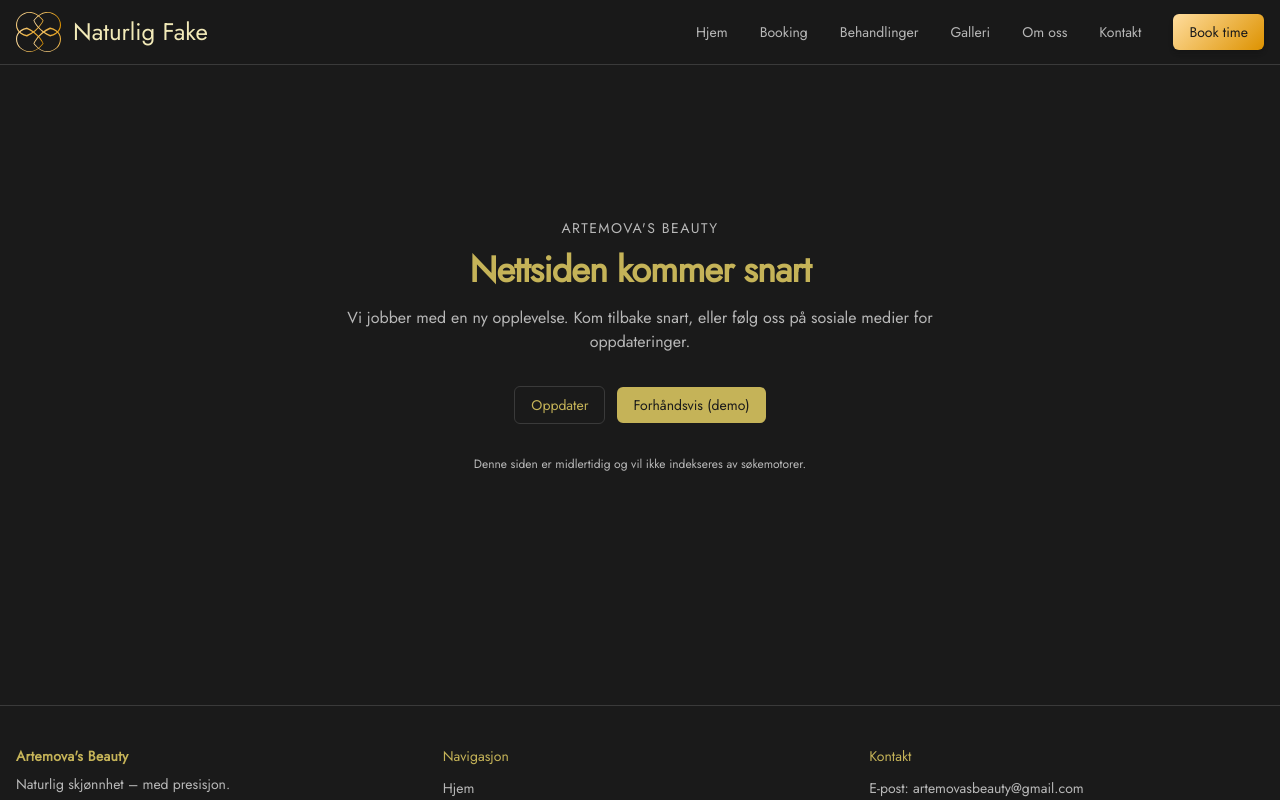
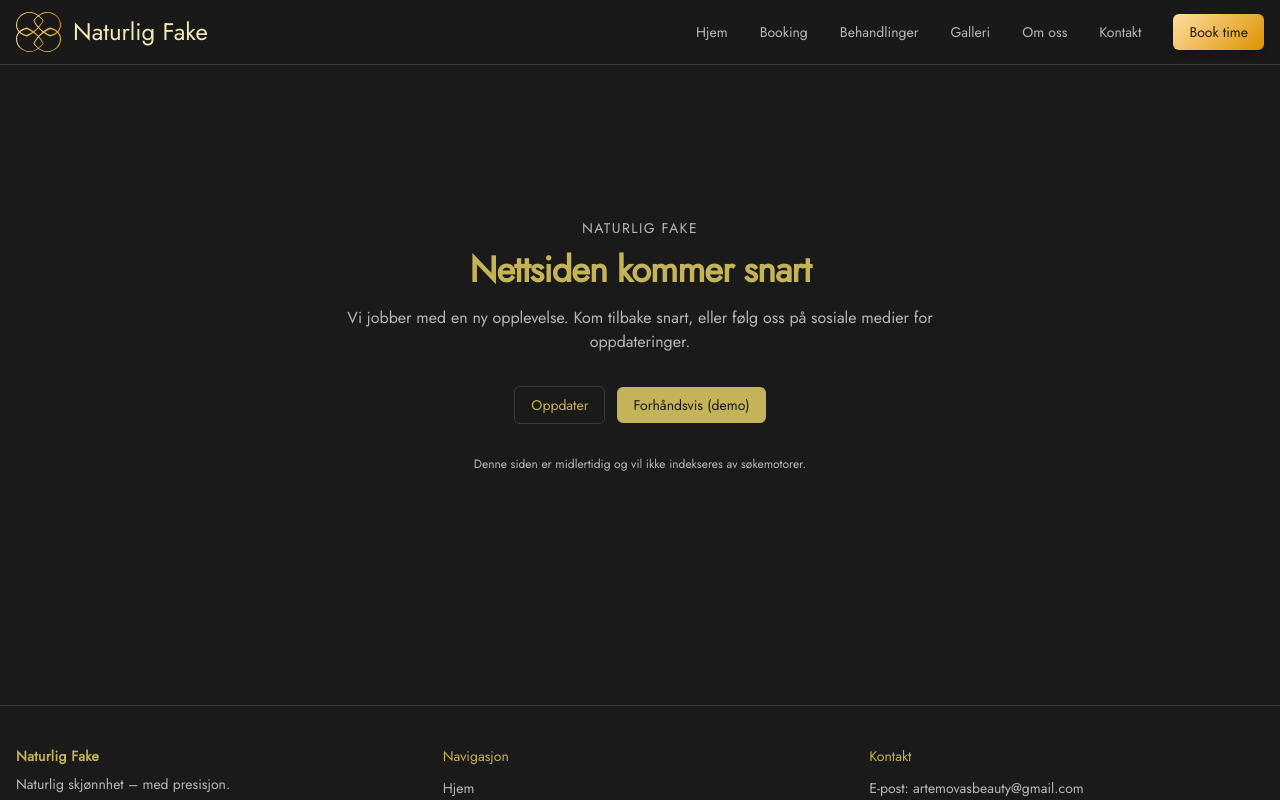
Before and after one commit to finnrobertk/artemovasbeauty, a Next.js app: page /coming-soon in a window 1280 px wide. Shown: the top 800 px of the page. Built offline with nearby package versions, Linux system fonts and the light colour scheme.

Commit message:
chore: text changes across all files

```diff
--- a/sanity.config.ts
+++ b/sanity.config.ts
@@ -4,8 +4,8 @@ import { visionTool } from '@sanity/vision'
 import { schemaTypes } from './sanity/schemas'
 
 export default defineConfig({
-  name: 'artemova-beauty',
-  title: 'Artemova Beauty',
+  name: 'Naturlig-Fake',
+  title: 'Naturlig Fake',
 
   projectId: process.env.NEXT_PUBLIC_SANITY_PROJECT_ID || '',
   dataset: process.env.NEXT_PUBLIC_SANITY_DATASET || 'production',
--- a/src/app/behandlinger/[category]/[subcategory]/page.tsx
+++ b/src/app/behandlinger/[category]/[subcategory]/page.tsx
@@ -28,7 +28,7 @@ export async function generateMetadata({ params }: Params): Promise<Metadata> {
   const sub = await getSubcategory(subcategory)
   if (!sub) return { title: 'Behandling', description: 'Underkategori finnes ikke.' }
   const baseTitle = sub.title
-  const desc = sub.treatment?.description || `Les mer om ${sub.title} hos Artemova's Beauty i Oslo.`
+  const desc = sub.treatment?.description || `Les mer om ${sub.title} hos Naturlig Fake i Oslo.`
   return { title: baseTitle, description: desc }
 }
 
--- a/src/app/behandlinger/[category]/page.tsx
+++ b/src/app/behandlinger/[category]/page.tsx
@@ -40,7 +40,7 @@ export async function generateMetadata({ params }: Params): Promise<Metadata> {
   if (!cat) return { title: 'Behandlinger', description: 'Kategorier kommer snart.' }
   return {
     title: cat.title,
-    description: cat.description || `Utforsk ${cat.title} hos Artemova's Beauty i Oslo.`,
+    description: cat.description || `Utforsk ${cat.title} hos Naturlig Fake i Oslo.`,
   }
 }
 
--- a/src/app/behandlinger/page.tsx
+++ b/src/app/behandlinger/page.tsx
@@ -8,7 +8,7 @@ export const revalidate = 60
 
 export async function generateMetadata(): Promise<Metadata> {
   return {
-    title: "Behandlinger hos Artemova's Beauty",
+    title: "Behandlinger hos Naturlig Fake",
     description: 'Utforsk vårt utvalg av profesjonelle skjønnhetsbehandlinger innen vipper, PMU og bryn.',
   }
 }
--- a/src/app/coming-soon/page.tsx
+++ b/src/app/coming-soon/page.tsx
@@ -2,7 +2,7 @@ import type { Metadata } from 'next'
 import Link from 'next/link'
 
 export const metadata: Metadata = {
-  title: 'Kommer snart | Artemova\'s Beauty',
+  title: 'Kommer snart | Naturlig Fake',
   robots: { index: false, follow: false },
 }
 
@@ -10,7 +10,7 @@ export default function ComingSoonPage() {
   return (
     <main className="min-h-[70vh] container mx-auto px-4 py-24 flex flex-col items-center justify-center text-center">
       <div className="max-w-2xl">
-        <p className="text-sm uppercase tracking-widest text-muted-foreground">Artemova&#39;s Beauty</p>
+        <p className="text-sm uppercase tracking-widest text-muted-foreground">Naturlig Fake</p>
         <h1 className="mt-3 text-4xl font-semibold tracking-tight">Nettsiden kommer snart</h1>
         <p className="mt-4 text-muted-foreground">
           Vi jobber med en ny opplevelse. Kom tilbake snart, eller følg oss på sosiale medier for oppdateringer.
--- a/src/app/layout.tsx
+++ b/src/app/layout.tsx
@@ -4,12 +4,12 @@ import { Header } from '../components/layout/Header'
 import { Footer } from '../components/layout/Footer'
 
 export const metadata: Metadata = {
-  title: 'Artemova\'s Beauty - Skjønnhetssalong i Oslo',
+  title: 'Naturlig Fake - Skjønnhetssalong i Oslo',
   description: 'Profesjonell skjønnhetssalong som tilbyr vippebøy, PMU og tannbleking. Book din behandling i dag.',
   keywords: ['skjønnhetssalong', 'vippebøy', 'PMU', 'tannbleking', 'Oslo', 'beauty salon'],
-  authors: [{ name: 'Artemova\'s Beauty' }],
+  authors: [{ name: 'Naturlig Fake' }],
   openGraph: {
-    title: 'Artemova\'s Beauty - Skjønnhetssalong i Oslo',
+    title: 'Naturlig Fake - Skjønnhetssalong i Oslo',
     description: 'Profesjonell skjønnhetssalong som tilbyr vippebøy, PMU og tannbleking.',
     type: 'website',
     locale: 'nb_NO',
--- a/src/app/page.tsx
+++ b/src/app/page.tsx
@@ -61,7 +61,7 @@ export default async function HomePage() {
         <div className="absolute inset-0 z-0">
           <Image
             src="/images/eyelashes.jpg"
-            alt="Lash extensions påført – full-bredde hero fra Artemova's Beauty"
+            alt="Lash extensions påført – full-bredde hero fra Naturlig Fake"
             fill
             priority
             className="object-cover brightness-50"
@@ -92,15 +92,15 @@ export default async function HomePage() {
         </div>
       </section>
 
-      {/* Eva intro placeholder */}
+      {/* Om oss intro placeholder */}
       <section className="container mx-auto px-4 sm:px-6 lg:px-8 py-16">
         <div className="grid grid-cols-1 md:grid-cols-2 gap-10 items-center">
           <div className="aspect-[4/3] rounded-xl bg-card/60 border border-border" />
           <div>
-            <h2 className="text-2xl sm:text-3xl font-semibold">Møt Eva – din skjønnhetsekspert</h2>
+            <h2 className="text-2xl sm:text-3xl font-semibold">Møt oss – dine skjønnhetseksperter</h2>
             <p className="mt-4 text-muted-foreground leading-relaxed">
-              Eva er lidenskapelig opptatt av skjønnhet og presisjon. Hun tilbyr behandlinger innen PMU, bryn og vipper –
-              og er kjent for sin rolige og profesjonelle tilnærming. Hos Artemova’s Beauty får du personlig oppfølging og
+              Vi er lidenskapelig opptatt av skjønnhet og presisjon. Vi tilbyr behandlinger innen PMU, bryn og vipper –
+              og er kjent for vår rolige og profesjonelle tilnærming. Hos Naturlig Fake får du personlig oppfølging og
               skreddersydde resultater.
             </p>
             {/* Placeholder for profesjonelt portrett senere */}
--- a/src/components/layout/Footer.tsx
+++ b/src/components/layout/Footer.tsx
@@ -5,7 +5,7 @@ export function Footer() {
     <footer className="border-t bg-background">
       <div className="container mx-auto px-4 py-10 grid gap-8 sm:grid-cols-2 lg:grid-cols-3">
         <div>
-          <h3 className="text-sm font-semibold tracking-wide">Artemova&#39;s Beauty</h3>
+          <h3 className="text-sm font-semibold tracking-wide">Naturlig Fake</h3>
           <p className="mt-2 text-sm text-muted-foreground">
             Naturlig skjønnhet – med presisjon.
           </p>
@@ -29,7 +29,7 @@ export function Footer() {
         </div>
       </div>
       <div className="border-t py-4 text-center text-xs text-muted-foreground">
-        © {new Date().getFullYear()} Artemova&#39;s Beauty. Alle rettigheter forbeholdt.
+        © {new Date().getFullYear()} Naturlig Fake. Alle rettigheter forbeholdt.
       </div>
     </footer>
   )
--- a/src/components/layout/Header.tsx
+++ b/src/components/layout/Header.tsx
@@ -22,17 +22,17 @@ export function Header() {
       <div className="container mx-auto px-4">
         <div className="flex h-16 items-center justify-between">
           {/* Logo */}
-          <Link href="/" className="flex items-center gap-3 shrink-0" aria-label="Artemova's Beauty">
+          <Link href="/" className="flex items-center gap-3 shrink-0" aria-label="Naturlig Fake">
             <Image
               src="/Logo-uten-tekst.svg"
-              alt="Artemova's Beauty"
+              alt="Naturlig Fake"
               width={160}
               height={32}
               priority
               className="h-8 w-auto md:h-9 lg:h-10"
             />
             <span className="hidden sm:inline font-sans font-normal text-[#F2EAB8] text-xl md:text-2xl">Naturlig Fake</span>
-            <span className="sr-only">Artemova&#39;s Beauty</span>
+            <span className="sr-only">Naturlig Fake</span>
           </Link>
 
           {/* Desktop nav */}
```
Also changed, not shown: 2 other files (tests, documents, lock files or other folders).
